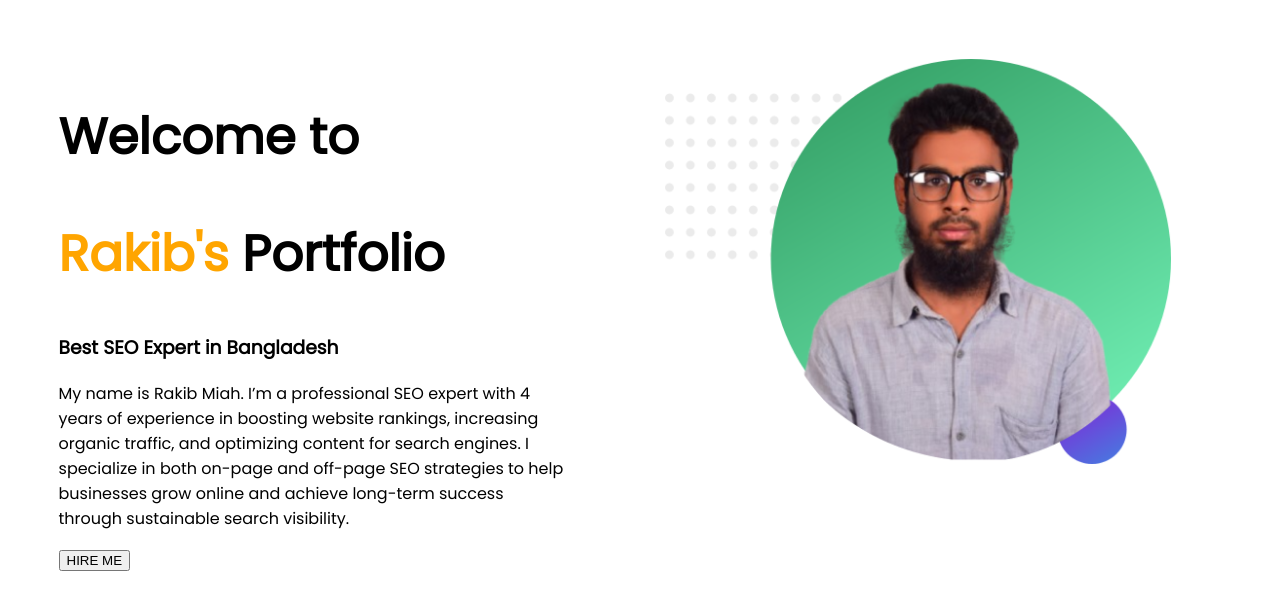
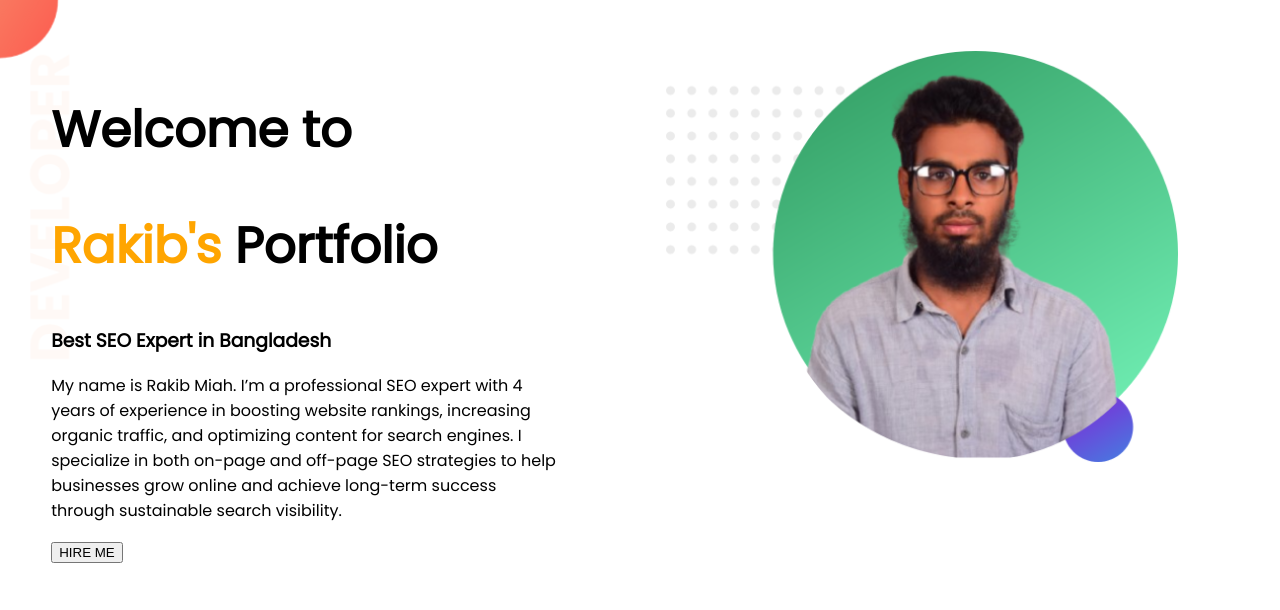
Before and after one commit to rakibmiah-dms/Demo-Portfolio, a plain HTML site: page Index.html in a window 1280 px wide. Drawn offline with Linux system fonts and the light colour scheme.

Commit message:
new code added

```diff
--- a/Index.html
+++ b/Index.html
@@ -8,7 +8,7 @@
     <link rel="stylesheet" href="style.css">
 </head>
 <body>
-    <section>
+    <section class="top-banner">
         <div class="half-width">
             <h1>Welcome to</h1>
             <h1><span class="text-color">Rakib's</span> Portfolio</h1>
@@ -17,7 +17,7 @@
             <button>HIRE ME</button>
         </div>
         <div class="half-width">
-            <img src="images/profile 1.png" alt="rakib miah photo">
+            <img id="top-image-padding" src="images/profile 1.png" alt="rakib miah photo">
         </div>
     </section>
 </body>
--- a/Style.css
+++ b/Style.css
@@ -1,5 +1,6 @@
 body{
   font-family: "Poppins", sans-serif;
+  margin: 0%;
 }
 h1{
     font-size: 50px;
@@ -16,3 +17,10 @@ h1{
 .half-width img{
     width: 100%;
 }
+.top-banner{
+    background-image: url(images/top-banner.png);
+    background-repeat: no-repeat;
+}
+section{
+    height: 500px;
+}
```
Also changed, not shown: Images/top-banner.png (added).
